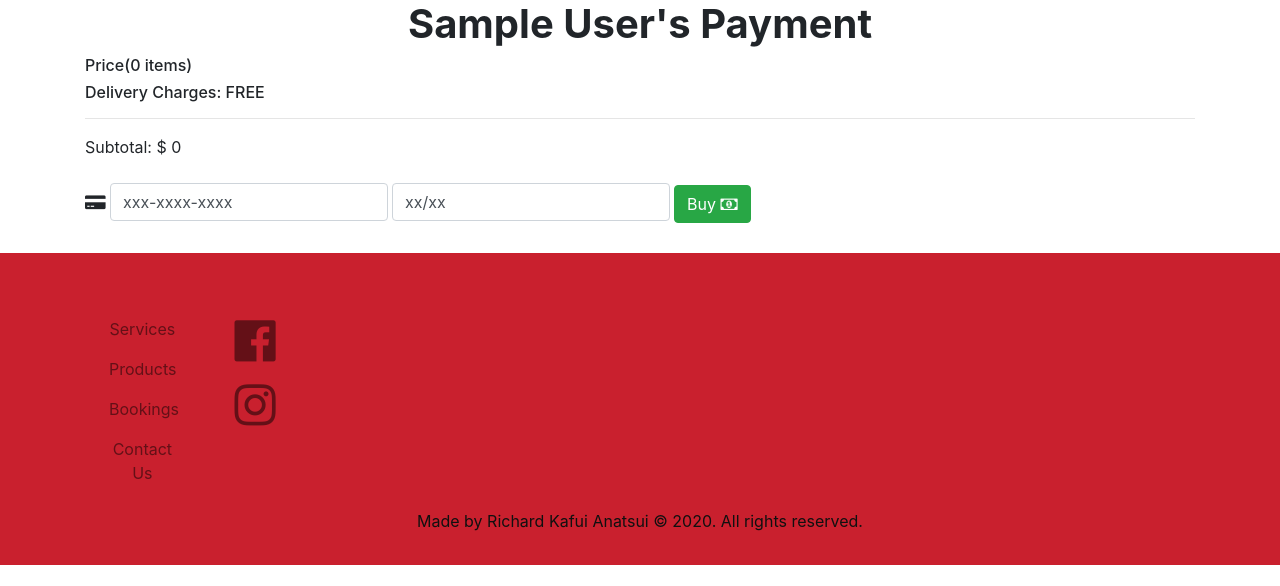
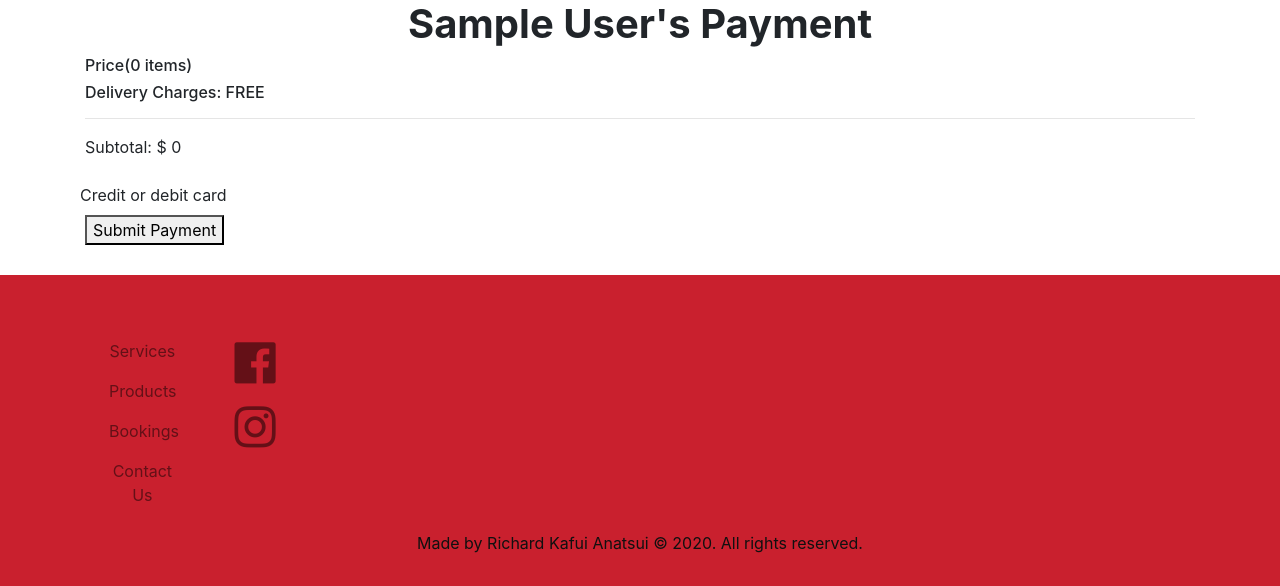
Before and after one commit to seyramfoli/Final-Exams, a PHP site: page /payment.php in a window 1280 px wide. Shown: the part 80-666 px from the top of the page. Run offline with PHP 8.4, Linux system fonts and the light colour scheme; the visitor is signed in with stand-in values (Sample User, id 1); some libraries are stand-ins or nearby versions.

Commit message:
added stripe form and its css file

```diff
--- a/payment.php
+++ b/payment.php
@@ -198,10 +198,26 @@
         <hr>
             Subtotal: $ <?php echo $total; ?>
             <br><br>
-            <i class="fa fa-credit-card-alt" aria-hidden="true"></i>
-            <input type="text" value="xxx-xxxx-xxxx" class="form-control w-25 d-inline pQty">
+            <!-- <i class="fa fa-credit-card-alt" aria-hidden="true"></i> -->
+            <!-- <input type="text" value="xxx-xxxx-xxxx" class="form-control w-25 d-inline pQty">
             <input type="text" value="xx/xx" class="form-control w-25 d-inline pQty">
-            <div class="btn btn-success" onclick="window.location.href='orders.php';">Buy <i class="fa fa-money" aria-hidden="true"></i></div>
+            <div class="btn btn-success" onclick="window.location.href='orders.php';">Buy <i class="fa fa-money" aria-hidden="true"></i></div> -->
+
+            <form action="/charge" method="post" id="payment-form">
+              <div class="form-row">
+                <label for="card-element">
+                  Credit or debit card
+                </label>
+                <div id="card-element">
+                  <!-- A Stripe Element will be inserted here. -->
+                </div>
+
+                <!-- Used to display form errors. -->
+                <div id="card-errors" role="alert"></div>
+              </div>
+
+              <button>Submit Payment</button>
+            </form>
         </div>
 
         </div>
@@ -262,6 +278,7 @@
             </div>
         </div>
     </footer>
+    <script src="https://js.stripe.com/v3/"></script>
     <script src="https://code.jquery.com/jquery-3.5.1.js" integrity="sha256-QWo7LDvxbWT2tbbQ97B53yJnYU3WhH/C8ycbRAkjPDc=" crossorigin="anonymous"></script>
 	<script type="text/javascript" src="bootstrap.min.js"></script>
 </body>
```
Also changed, not shown: payment.css (added, +27 -0 lines), payment.js (added).
